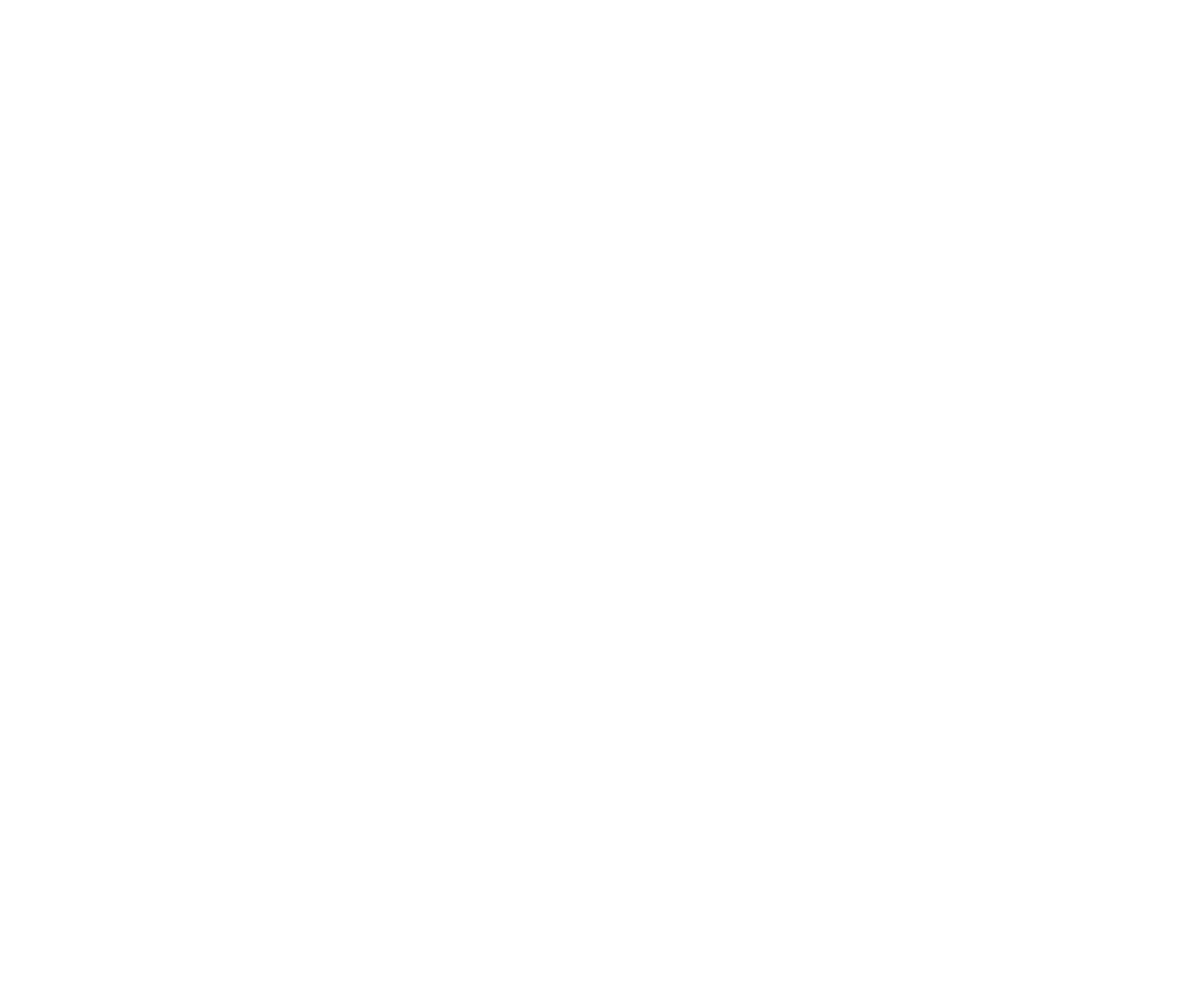
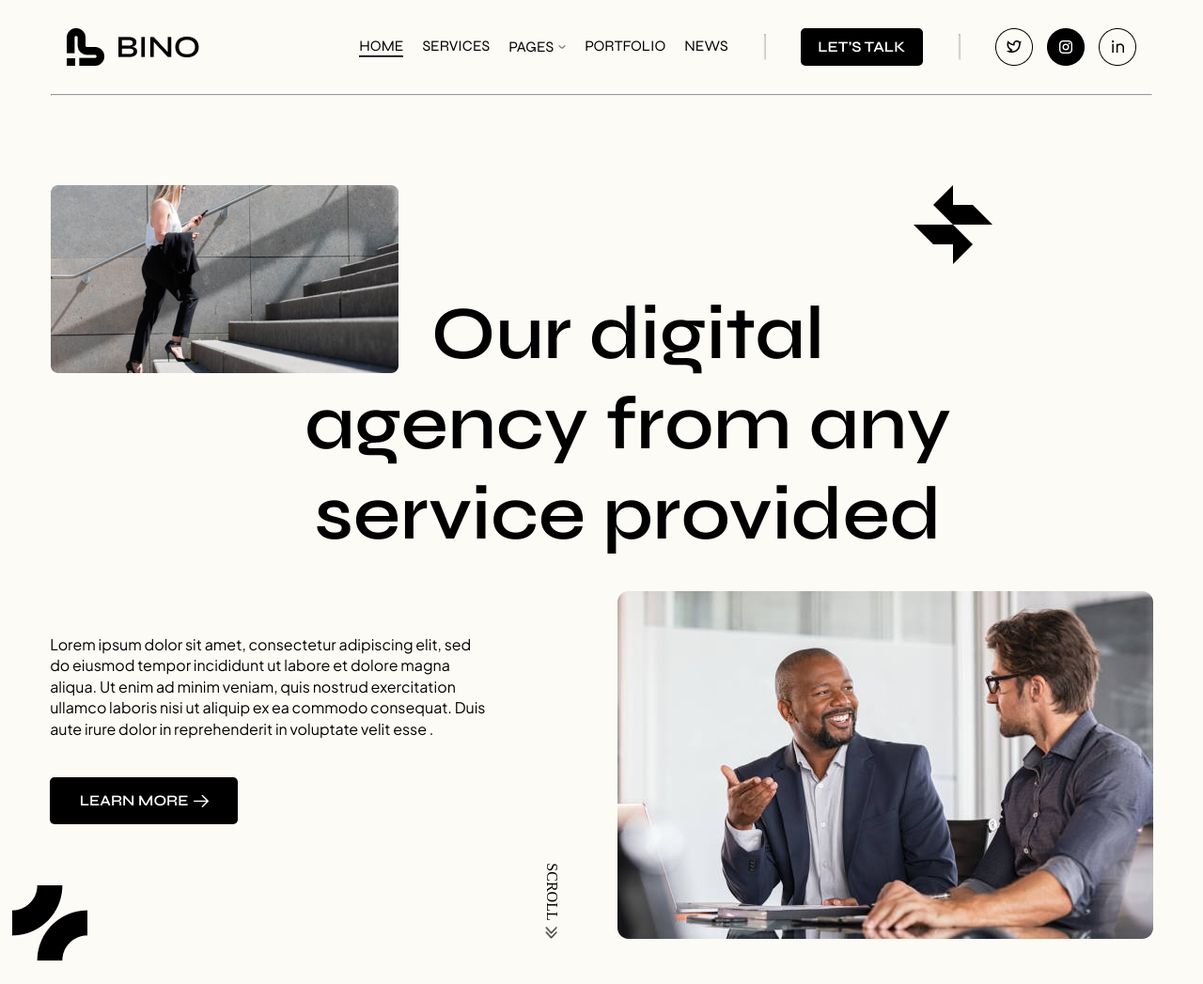
Before and after one commit to husiwijn-L/BINO, a plain HTML site: page index.html in a window 1280 px wide. Shown: the whole page at 94% size. Before the commit the page ends 800 px from the top, so only its background shows below. Drawn offline with Linux system fonts and the light colour scheme.

Commit message:
сделала хедер и фирст лист

```diff
--- a/index.html
+++ b/index.html
@@ -4,6 +4,7 @@
     <meta charset="UTF-8">
     <meta name="viewport" content="width=device-width, initial-scale=1.0">
     <title>BINO</title>
+    <link rel="stylesheet" href="styles.css">
     <link rel="preconnect" href="https://fonts.googleapis.com">
     <link rel="preconnect" href="https://fonts.gstatic.com" crossorigin>
     <link href="https://fonts.googleapis.com/css2?family=Instrument+Sans:ital,wght@0,400..700;1,400..700&family=Nunito:ital,wght@0,200..1000;1,200..1000&family=Poppins:ital,wght@0,100;0,200;0,300;0,400;0,500;0,600;0,700;0,800;0,900;1,100;1,200;1,300;1,400;1,500;1,600;1,700;1,800;1,900&family=Roboto:ital,wght@0,100;0,300;0,400;0,500;0,700;0,900;1,100;1,300;1,400;1,500;1,700;1,900&family=Rubik:ital,wght@0,300..900;1,300..900&family=Syne:wght@400..800&display=swap" rel="stylesheet">
@@ -11,7 +12,51 @@
 </head>
 <body>
     <header>
-        <img src="" alt="">
+        <img src="img/logo.png" alt="logo">
+        <div class="headerr">
+            <div class="text">
+                <a href=""><p>HOME</p> <hr style="color: black;"> </a>
+                <a href=""><p>SERVICES</p></a>
+                <a class="page" href=""><p>PAGES</p> <img src="img/arrow2.png" alt="" width="8px" height="4px"></a>
+                <a href=""><p>PORTFOLIO</p></a>
+                <a href=""><p>NEWS</p></a>
+            </div>
+            <hr class="hr" style="width: 25px; margin: auto;">
+         <a href=""><div class="button">
+            <p>LET’S TALK</p>
+         </div></a>
+         <hr class="hr" style="width: 25px; margin: auto;">
+         <img src="img/social icon.png" alt="">
+        </div>
     </header>
+    <hr style="width:1170px; margin: auto;" />
+
+    <div class="ODIN">
+        <div class="nada">
+            <img src="img/image.png" alt="" width="370px" height="200px">
+                    <h1>Our digital <br>
+                        agency from any <br>
+                        service provided</h1>
+                        <img class="img" src="img/Group.png" alt="" width="84px" height="84px">
+        </div>
+        <div class="nada1">
+            <div class="text1">
+                <p>Lorem ipsum dolor sit amet, consectetur adipiscing elit, sed <br>
+                    do eiusmod tempor incididunt ut labore et dolore magna <br>
+                    aliqua. Ut enim ad minim veniam, quis nostrud exercitation <br>
+                    ullamco laboris nisi ut aliquip ex ea commodo consequat. Duis <br>
+                    aute irure dolor in reprehenderit in voluptate velit esse .</p>
+                    <a href=""><div class="button1">
+                        <p>LEARN MORE</p>
+                        <img src="img/arrow.png" alt="">
+                    </div></a>
+                    <img class="xz" src="img/Group (1).png" alt="" width="80px" height="80px">
+            </div>
+            <div class="SK">
+                <p>SCROLL</p> <img src="img/arrows.png" alt="" width="12px" height="12px">
+            </div>
+            <img class="img1" src="img/image (1).png" alt="" width="570px" height="370px">
+        </div>
+    </div>
 </body>
 </html>
--- a/styles.css
+++ b/styles.css
@@ -0,0 +1,166 @@
+*{
+    margin: 0;
+    padding: 0;
+}
+
+body {
+    width: auto;
+    background-color: #FDFBF5;
+}
+
+header {
+    width: auto;
+    height: 100px;
+    display: flex;
+    align-items: center;
+    justify-content: center;
+    gap: 170px;
+}
+
+.headerr {
+    height: 40px;
+    display: flex;
+    align-items: center;
+    gap: 25px;
+}
+
+.headerr > a {
+    text-decoration: none;
+}
+
+.text {
+    display: flex;
+    gap: 20px;
+}
+
+.text > a {
+    text-decoration: none;
+}
+
+.text > a > p {
+    font-family: "Syne";
+    font-size: 16px;
+    font-weight: 400;
+    line-height: 19.2px;
+    color: black;
+}
+
+.page {
+    display: flex;
+    align-items: center;
+    gap: 5px;
+}
+
+.hr {
+    transform: rotate(90deg);
+}
+
+.button {
+    width: 130px;
+    height: 40px;
+    display: flex;
+    align-items: center;
+    justify-content: center;
+    background-color: black;
+    border-radius: 5px;
+}
+
+.button > p {
+    font-family: "Syne";
+    font-size: 16px;
+    font-weight: 600;
+    line-height: 19.2px;
+    color: white;
+}
+
+.ODIN {
+    width: auto;
+    height: 945px;
+    display: flex;
+    align-items: center;
+    justify-content: center;
+    flex-direction: column;
+    gap: 80px;
+}
+
+.nada {
+    display: flex;
+    margin-top: 70px;
+    margin-left: -170px;
+}
+
+.nada > h1 {
+    font-family: "Syne";
+    font-size: 80px;
+    font-weight: 600;
+    line-height: 96px;
+    text-align: center;
+    margin-top: 110px;
+    margin-left: -100px;
+}
+
+.img {
+    margin-left: -40px;
+}
+
+.button1 {
+    width: 200px;
+    height: 50px;
+    border-radius: 5px;
+    background-color: black;
+    display: flex;
+    align-items: center;
+    justify-content: center;
+    gap: 5px;
+}
+
+.button1 > p {
+    font-family: "Syne";
+    font-size: 16px;
+    font-weight: 600;
+    line-height: 22.4px;
+    color: white;
+}
+
+.nada1 {
+    display: flex;
+    gap: 30px;
+}
+
+.text1 {
+    display: flex;
+    flex-direction: column;
+    gap: 40px;
+}
+
+.text1 > a {
+    text-decoration: none;
+}
+
+.text1 > p {
+    font-family: "Plus Jakarta Sans";
+    font-size: 16px;
+    font-weight: 400;
+    line-height: 22.4px;
+}
+
+.SK {
+    display: flex;
+    align-items: center;
+    gap: 7px;
+    transform: rotate(90deg);
+    margin-top: 220px;
+}
+
+.SK > img {
+    transform: rotate(270deg);
+}
+
+.img1 {
+    margin-top: -46px;
+}
+
+.xz {
+    margin-left: -40px;
+    margin-top: 25px;
+}
```
Also changed, not shown: img/arrow.png (added), img/arrow2.png (added), img/arrows.png (added).
